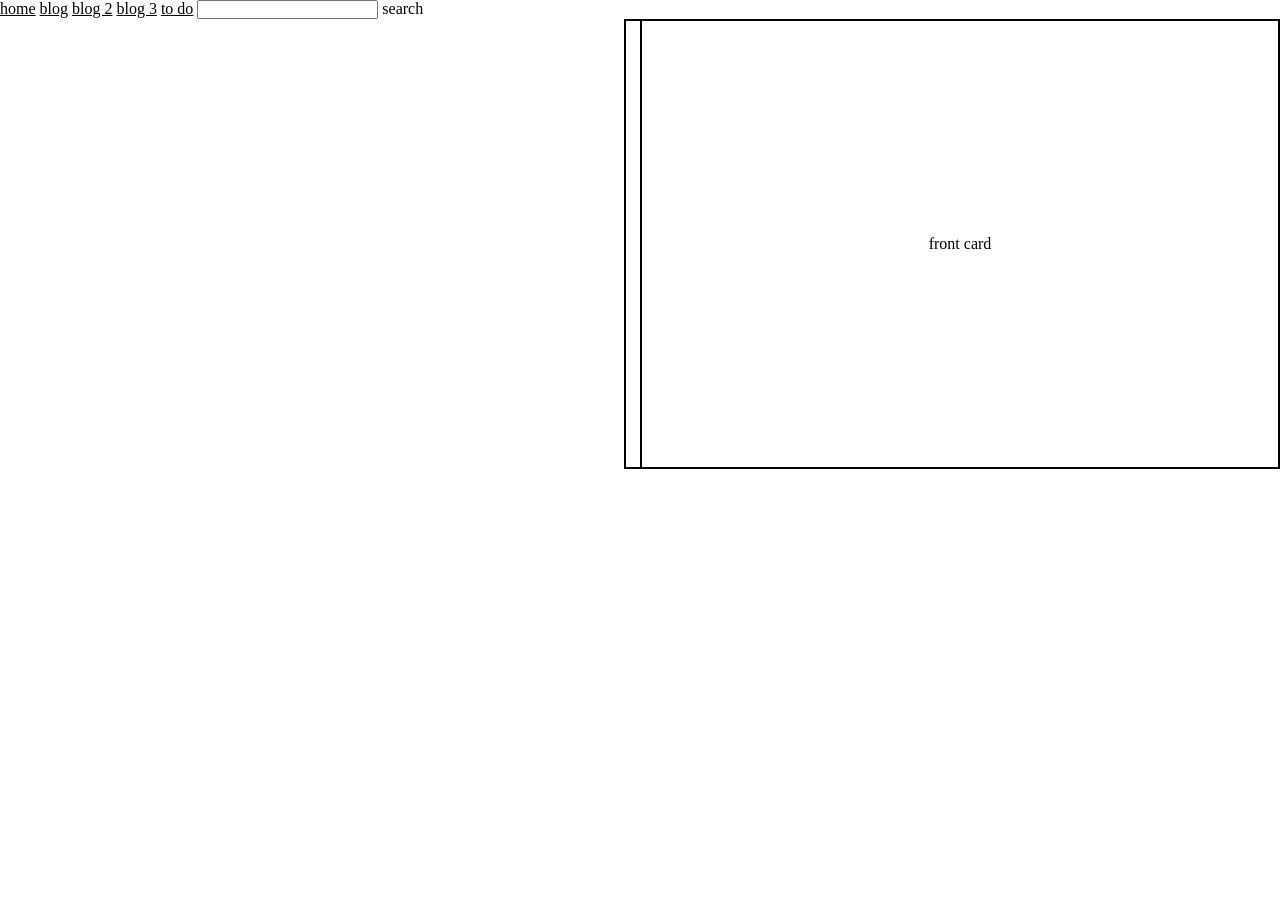
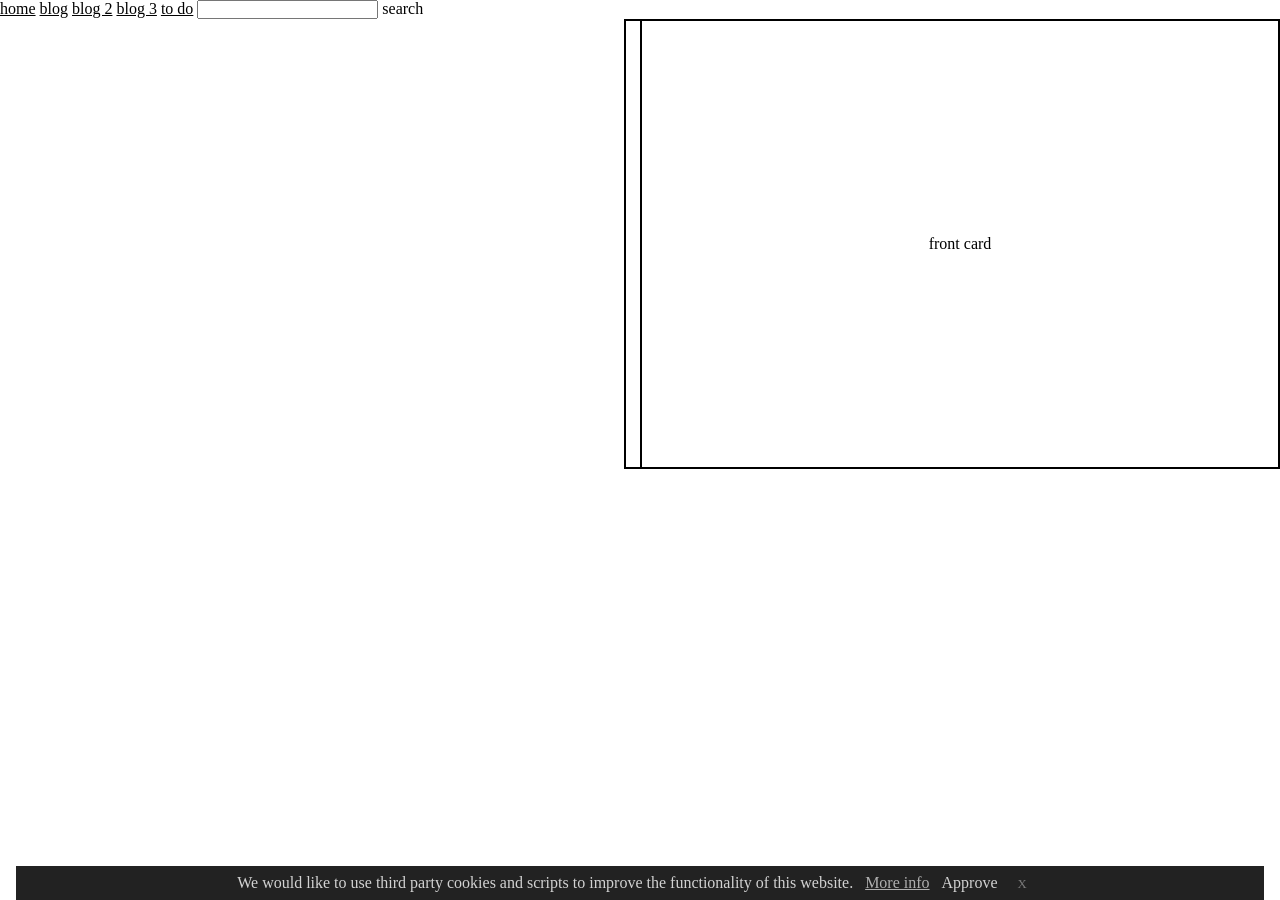
Before and after one commit to TheInstituteOfCode/test-ground, a Jekyll site: the page built from _js/gsap/hoverCards.html, in a window 1280 px wide. Built offline with Jekyll 4.4.1, drawn with Linux system fonts in a browser that asks for light colours.

```diff
--- /dev/null
+++ b/_includes/cookiebanner.html
@@ -0,0 +1,87 @@
+<div id="cookie-notice">
+  <span>We would like to use third party cookies and scripts to improve the functionality of this website.</span>
+
+  <a href="/privacy" class="button-subtle">More info</a>
+  <a id="cookie-notice-accept" class="button">Approve</a>
+  <!-- Optional close button that declines the cookies -->
+  <span id="close-cookie-banner"> X </span>
+</div>
+
+<style>#cookie-notice {
+  padding: 0.5rem 1rem;
+  display: none;
+  text-align: center;
+  position: fixed;
+  left: 1rem;
+  right: 1rem;
+  bottom: 0;
+  width: calc(100% - 2rem);
+  background: #222;
+  color: rgba(255,255,255,0.8);
+}
+#cookie-notice a {
+  display: inline-block;
+  cursor: pointer;
+  margin-left: 0.5rem;
+}
+#cookie-notice .button-subtle {
+opacity: 0.8;
+}
+#close-cookie-banner {
+padding: 1rem;
+cursor: pointer;
+font-size: 0.8rem;
+opacity: 0.5
+}</style>
+
+<script>
+  function createCookie(name,value,days) {
+      var expires = "";
+      if (days) {
+          var date = new Date();
+          date.setTime(date.getTime() + (days*24*60*60*1000));
+          expires = "; expires=" + date.toUTCString();
+      }
+      document.cookie = name + "=" + value + expires + "; path=/";
+  }
+  function readCookie(name) {
+      var nameEQ = name + "=";
+      var ca = document.cookie.split(';');
+      for(var i=0;i < ca.length;i++) {
+          var c = ca[i];
+          while (c.charAt(0)==' ') c = c.substring(1,c.length);
+          if (c.indexOf(nameEQ) == 0) return c.substring(nameEQ.length,c.length);
+      }
+      return null;
+  }
+  function eraseCookie(name) {
+      createCookie(name,"",-1);
+  }
+
+  function runCookiedCodes() {
+            // Add tracking scripts here
+            console.log("cookies ran")
+      // End tracking scripts
+  }
+
+  if(readCookie('cookie-notice-accepted')=='true') {
+
+      runCookiedCodes()
+      //removes cookies while testing
+      eraseCookie('cookie-notice-accepted')
+  } else {
+      document.getElementById('cookie-notice').style.display = 'block';
+  }
+  document.getElementById('cookie-notice-accept').addEventListener("click",function() {
+      createCookie('cookie-notice-accepted','true',31);
+      document.getElementById('cookie-notice').style.display = 'none';
+      runCookiedCodes()
+  });
+
+  document.querySelector("#close-cookie-banner").addEventListener("click", (e) => {
+
+      document.querySelector("#cookie-notice").style.display = 'none';
+  });
+
+  console.log('all code init')
+</script>
--- a/_js/gsap/hoverCards.html
+++ b/_js/gsap/hoverCards.html
@@ -59,9 +59,9 @@
   let front = card.querySelector('.front')
   let back = card.querySelector('.back')
   let cardLeft = gsap.timeline();
-  cardLeft.to(back,{duration:.5,left:'-110%'})
-  cardLeft.to(back,{duration:.01,zIndex:20})
-  cardLeft.to(back,{duration:.5,left:'0%'})
+  cardLeft.to(back,{duration:.1,left:'-110%'})
+  cardLeft.to(back,{duration:.001,zIndex:20})
+  cardLeft.to(back,{duration:.1,left:'0%'})
   cardLeft.reverse();
   front.addEventListener("mouseenter", () => {
     console.log('play Animation')
--- a/_js/tickerbanner.html
+++ b/_js/tickerbanner.html
@@ -35,6 +35,9 @@
   position: relative;
   animation: ticker 2s infinite linear;
   animation-duration: var(--bannerBlockTime), 2s;
+}
+.tickerBanner:hover{
+  animation-play-state: paused;
 }
 
 
--- a/_js/tickerbannerWithLinks.html
+++ b/_js/tickerbannerWithLinks.html
@@ -42,6 +42,10 @@
   position: relative;
   animation: ticker 2s infinite linear;
   animation-duration: var(--bannerBlockTime), 2s;
+}
+
+.tickerBanner:hover a{
+  animation-play-state: paused;
 }
 
 
--- a/_layouts/default.html
+++ b/_layouts/default.html
@@ -123,6 +123,8 @@
 
 
     {{content}}
+
+    {% include cookiebanner.html %}
 </body>
 
 </html>
--- /dev/null
+++ b/page-1.html
@@ -0,0 +1,5 @@
+---
+layout: standAlone
+---
+
+page-1
--- /dev/null
+++ b/page-2.html
@@ -0,0 +1,5 @@
+---
+layout: standAlone
+---
+
+page-2
--- /dev/null
+++ b/page-3.html
@@ -0,0 +1,5 @@
+---
+layout: standAlone
+---
+
+page-3
```
Also changed, not shown: _data/_nav.yml (added, +7 -0 lines), _layouts/standAlone.html (+16 -0 lines). Lines whose indentation alone changed are shown as unchanged.
